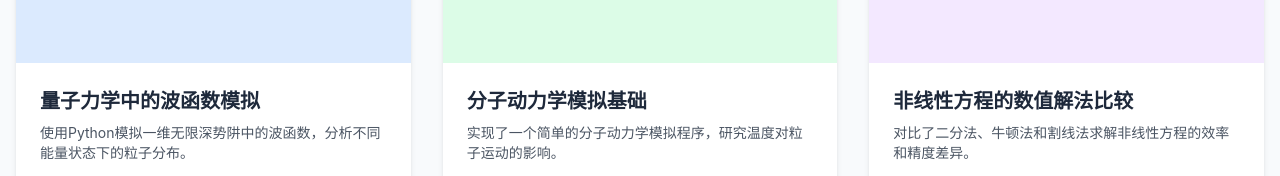
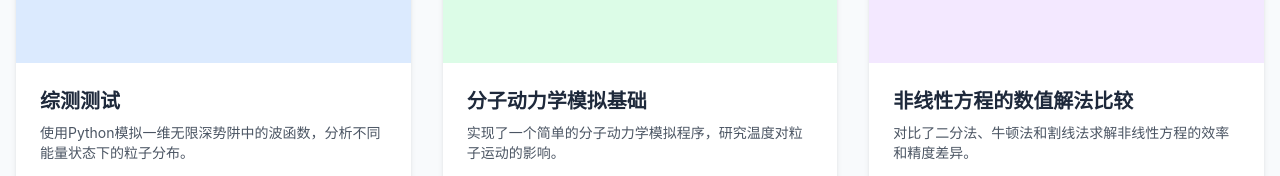
Before and after one commit to hello14275233/hello14275233.github.io, a plain HTML site: page index.html in a window 1280 px wide. Shown: the part 1259-1435 px from the top of the page. Drawn offline with nearby package versions, Linux system fonts and the light colour scheme.

Commit message:
Update index.html

```diff
--- a/index.html
+++ b/index.html
@@ -124,7 +124,7 @@
                         <i class="fa fa-line-chart text-6xl text-primary/70"></i>
                     </div>
                     <div class="p-6">
-                        <h3 class="text-xl font-semibold text-dark mb-2">量子力学中的波函数模拟</h3>
+                        <h3 class="text-xl font-semibold text-dark mb-2">综测测试</h3>
                         <p class="text-gray-600 mb-4 text-sm">使用Python模拟一维无限深势阱中的波函数，分析不同能量状态下的粒子分布。</p>
                         <div class="flex items-center text-xs text-gray-500 mb-4">
                             <span class="bg-blue-100 text-blue-800 px-2 py-1 rounded-full mr-2">模拟仿真</span>
```
